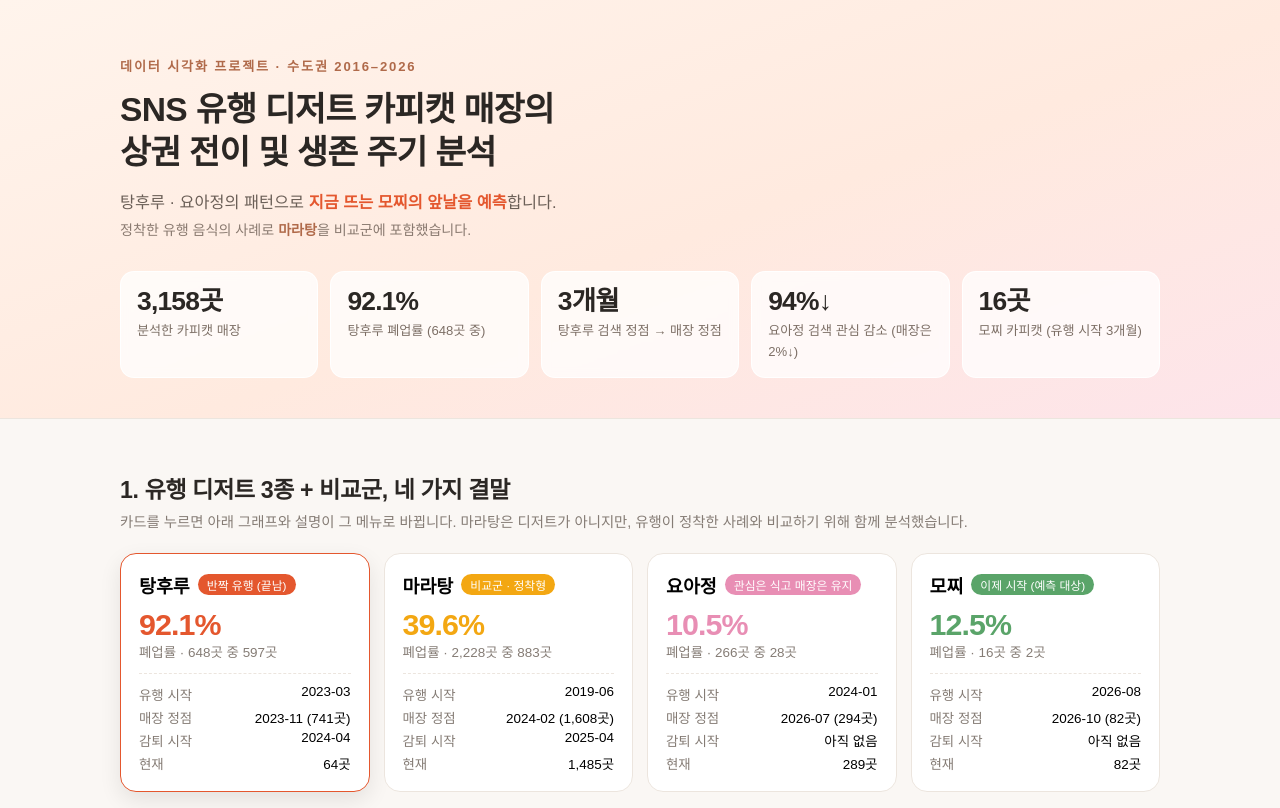
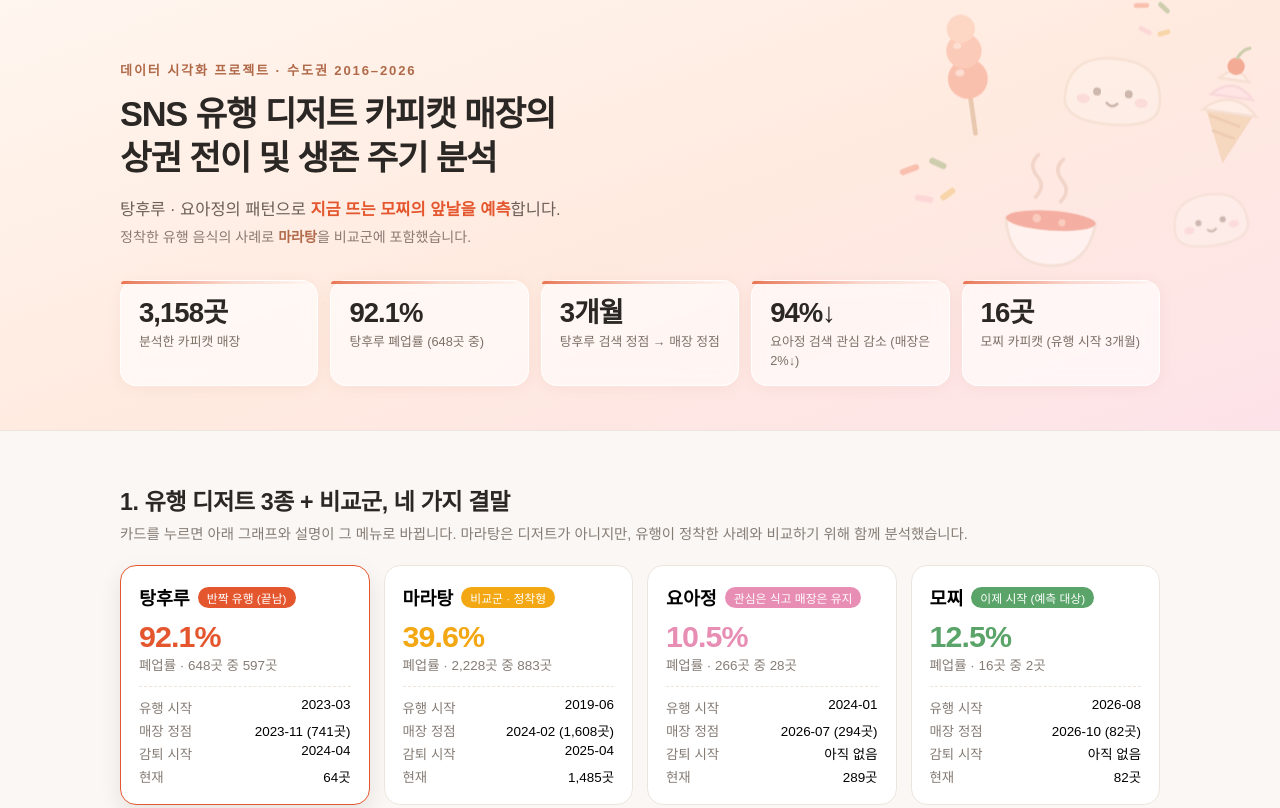
Before and after one commit to leeeojin2005/dessert-trend-dashboard, a plain HTML site: page index.html in a window 1280 px wide. Shown: the top 808 px of the page. Drawn offline with Linux system fonts and the light colour scheme.

Commit message:
대시보드 추가

```diff
--- a/index.html
+++ b/index.html
@@ -9,6 +9,70 @@
 <body>
 
 <header class="hero">
+  <!-- 배경 장식: 디저트 일러스트 (직접 그린 SVG) -->
+  <svg class="hero-art" viewBox="0 0 1200 420" preserveAspectRatio="xMidYMid slice" aria-hidden="true">
+    <defs>
+      <!-- 탕후루 -->
+      <symbol id="d-tang" viewBox="0 0 100 100">
+        <path d="M50 64 V99" stroke="#c89a6b" stroke-width="4" stroke-linecap="round" fill="none"/>
+        <circle cx="50" cy="52" r="17" fill="#f2866a"/>
+        <circle cx="50" cy="28" r="15" fill="#f69d80"/>
+        <circle cx="50" cy="9"  r="12" fill="#f9b89c"/>
+        <ellipse cx="44" cy="46" rx="4" ry="3" fill="#fff" opacity=".55"/>
+        <ellipse cx="45" cy="23" rx="3.5" ry="2.6" fill="#fff" opacity=".5"/>
+      </symbol>
+
+      <!-- 소프트 아이스크림 -->
+      <symbol id="d-soft" viewBox="0 0 100 100">
+        <path d="M30 56 L50 99 L70 56 Z" fill="#e9c08f"/>
+        <path d="M34 62 L60 68 M38 74 L57 78" stroke="#d6a470" stroke-width="2" fill="none"/>
+        <path d="M28 58 q22 -21 44 0 Z" fill="#fff6ee" stroke="#ecd3c0" stroke-width="2"/>
+        <path d="M33 45 q17 -18 34 0 Z" fill="#ffdfea" stroke="#f0c3d2" stroke-width="2"/>
+        <path d="M38 31 q12 -14 24 0 Z" fill="#fff6ee" stroke="#ecd3c0" stroke-width="2"/>
+        <circle cx="50" cy="20" r="7" fill="#e4572e"/>
+        <path d="M50 13 q4 -8 9 -9" stroke="#8aa86a" stroke-width="2.5" fill="none" stroke-linecap="round"/>
+      </symbol>
+
+      <!-- 모찌 (얼굴) -->
+      <symbol id="d-mochi" viewBox="0 0 100 100">
+        <path d="M14 62 q0 -32 36 -32 t36 32 q0 18 -36 18 t-36 -18 Z" fill="#fdf4ee" stroke="#ecd6c6" stroke-width="2"/>
+        <circle cx="38" cy="56" r="3" fill="#8a7366"/>
+        <circle cx="62" cy="56" r="3" fill="#8a7366"/>
+        <path d="M46 64 q4 4 8 0" stroke="#8a7366" stroke-width="2" fill="none" stroke-linecap="round"/>
+        <ellipse cx="28" cy="62" rx="5" ry="3.5" fill="#f8bfc9" opacity=".8"/>
+        <ellipse cx="72" cy="62" rx="5" ry="3.5" fill="#f8bfc9" opacity=".8"/>
+      </symbol>
+
+      <!-- 마라탕 그릇 -->
+      <symbol id="d-bowl" viewBox="0 0 100 100">
+        <path d="M18 60 q10 -6 32 -6 t32 6 q-4 32 -32 32 t-32 -32 Z" fill="#ffffff" stroke="#e8d5c4" stroke-width="2"/>
+        <ellipse cx="50" cy="60" rx="32" ry="7" fill="#e8614a"/>
+        <circle cx="40" cy="59" r="3" fill="#f6a58f"/>
+        <circle cx="58" cy="61" r="2.5" fill="#f6a58f"/>
+        <path d="M38 44 q7 -8 0 -15 q-7 -8 0 -15" stroke="#e0b9a6" stroke-width="2.5" fill="none" stroke-linecap="round"/>
+        <path d="M56 46 q7 -8 0 -15 q-7 -8 0 -15" stroke="#e0b9a6" stroke-width="2.5" fill="none" stroke-linecap="round"/>
+      </symbol>
+
+      <!-- 스프링클 -->
+      <symbol id="d-spr" viewBox="0 0 100 100">
+        <rect x="10" y="20" width="26" height="8" rx="4" fill="#f2866a" transform="rotate(-20 23 24)"/>
+        <rect x="48" y="12" width="24" height="8" rx="4" fill="#8aa86a" transform="rotate(25 60 16)"/>
+        <rect x="30" y="58" width="24" height="8" rx="4" fill="#f8bfc9" transform="rotate(10 42 62)"/>
+        <rect x="62" y="52" width="22" height="8" rx="4" fill="#efb95e" transform="rotate(-35 73 56)"/>
+      </symbol>
+    </defs>
+
+    <g class="art">
+      <use href="#d-tang"  x="852"  y="-6"  width="110" height="172" transform="rotate(-8 907 80)"/>
+      <use href="#d-mochi" x="982"  y="26"  width="124" height="124" transform="rotate(5 1044 88)"/>
+      <use href="#d-soft"  x="1096" y="18"  width="116" height="174" transform="rotate(8 1154 105)"/>
+      <use href="#d-bowl"  x="920"  y="136" width="132" height="132" transform="rotate(4 986 202)"/>
+      <use href="#d-mochi" x="1086" y="162" width="96"  height="96"  transform="rotate(-9 1134 210)"/>
+      <use href="#d-spr"   x="836"  y="150" width="72"  height="72"/>
+      <use href="#d-spr"   x="1052" y="4"   width="56"  height="56"  transform="rotate(18 1080 32)"/>
+    </g>
+  </svg>
+
   <div class="wrap">
     <p class="eyebrow">데이터 시각화 프로젝트 · 수도권 2016–2026</p>
     <h1>SNS 유행 디저트 카피캣 매장의<br>상권 전이 및 생존 주기 분석</h1>
--- a/style.css
+++ b/style.css
@@ -16,18 +16,31 @@ h2{font-size:1.45rem;margin-bottom:6px}
 .small{font-size:.82rem;color:var(--mute)}
 
 /* ===== 헤더 ===== */
-.hero{background:linear-gradient(160deg,#fff4ec 0%,#ffeadf 55%,#fde4ea 100%);
-  padding:56px 0 40px;border-bottom:1px solid var(--line)}
+.hero{position:relative;overflow:hidden;
+  background:linear-gradient(160deg,#fff6ef 0%,#ffeadf 52%,#fde3e9 100%);
+  padding:60px 0 44px;border-bottom:1px solid var(--line)}
+/* 배경 디저트 라인 드로잉 */
+.hero-art{position:absolute;inset:0;width:100%;height:100%;pointer-events:none}
+.hero-art .art{opacity:.42}
+.hero .wrap{position:relative;z-index:1}
 .eyebrow{margin:0 0 10px;font-size:.82rem;letter-spacing:.14em;color:#b06a4a;font-weight:700}
-.hero h1{font-size:2.1rem}
-.lead{margin:14px 0 0;color:#6b5f57;font-size:1.02rem}
+.hero h1{font-size:2.15rem;letter-spacing:-.035em}
+.lead{margin:15px 0 0;color:#6b5f57;font-size:1.03rem}
 .lead b{color:var(--accent)}
 
-.kpis{display:grid;grid-template-columns:repeat(auto-fit,minmax(170px,1fr));gap:12px;margin-top:28px}
-.kpi{background:rgba(255,255,255,.75);border:1px solid rgba(255,255,255,.9);
-  border-radius:14px;padding:14px 16px;backdrop-filter:blur(4px)}
-.kpi .n{font-size:1.65rem;font-weight:800;letter-spacing:-.03em;line-height:1.2}
-.kpi .t{font-size:.82rem;color:#7d6f66;margin-top:2px}
+.kpis{display:grid;grid-template-columns:repeat(auto-fit,minmax(176px,1fr));gap:12px;margin-top:30px}
+.kpi{position:relative;background:rgba(255,255,255,.62);
+  border:1px solid rgba(255,255,255,.85);border-radius:16px;padding:16px 18px 15px;
+  backdrop-filter:blur(8px);box-shadow:0 2px 14px rgba(180,120,90,.08);
+  transition:transform .18s, box-shadow .18s}
+.kpi:hover{transform:translateY(-2px);box-shadow:0 6px 20px rgba(180,120,90,.14)}
+.kpi::before{content:"";position:absolute;left:0;top:0;width:100%;height:3px;
+  border-radius:16px 16px 0 0;
+  background:linear-gradient(90deg,var(--accent) 0%,rgba(228,87,46,.25) 55%,transparent 100%);
+  opacity:.8}
+.kpi .n{font-size:1.72rem;font-weight:800;letter-spacing:-.035em;line-height:1.15;
+  font-variant-numeric:tabular-nums}
+.kpi .t{font-size:.8rem;color:#7d6f66;margin-top:4px;line-height:1.45}
 
 /* ===== 아이템 카드 ===== */
 .cards{display:grid;grid-template-columns:repeat(auto-fit,minmax(230px,1fr));gap:14px}
```
